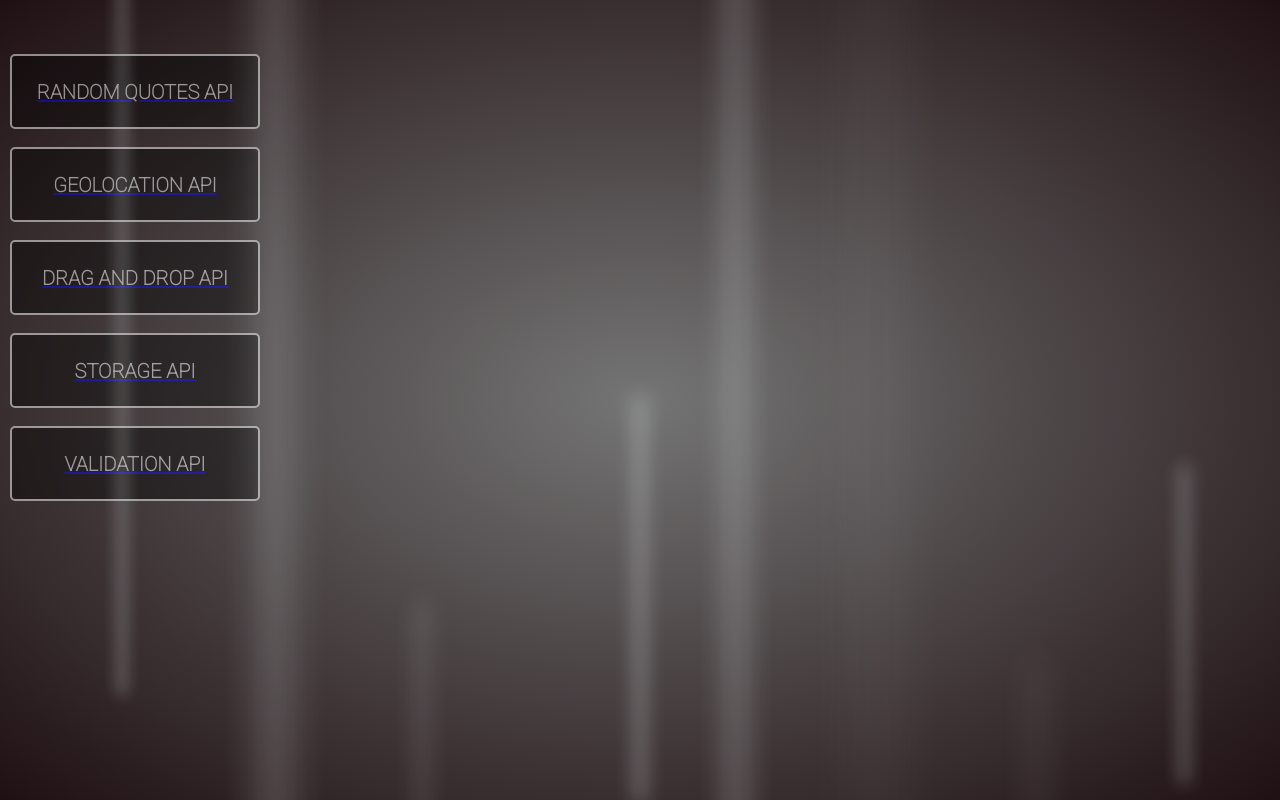
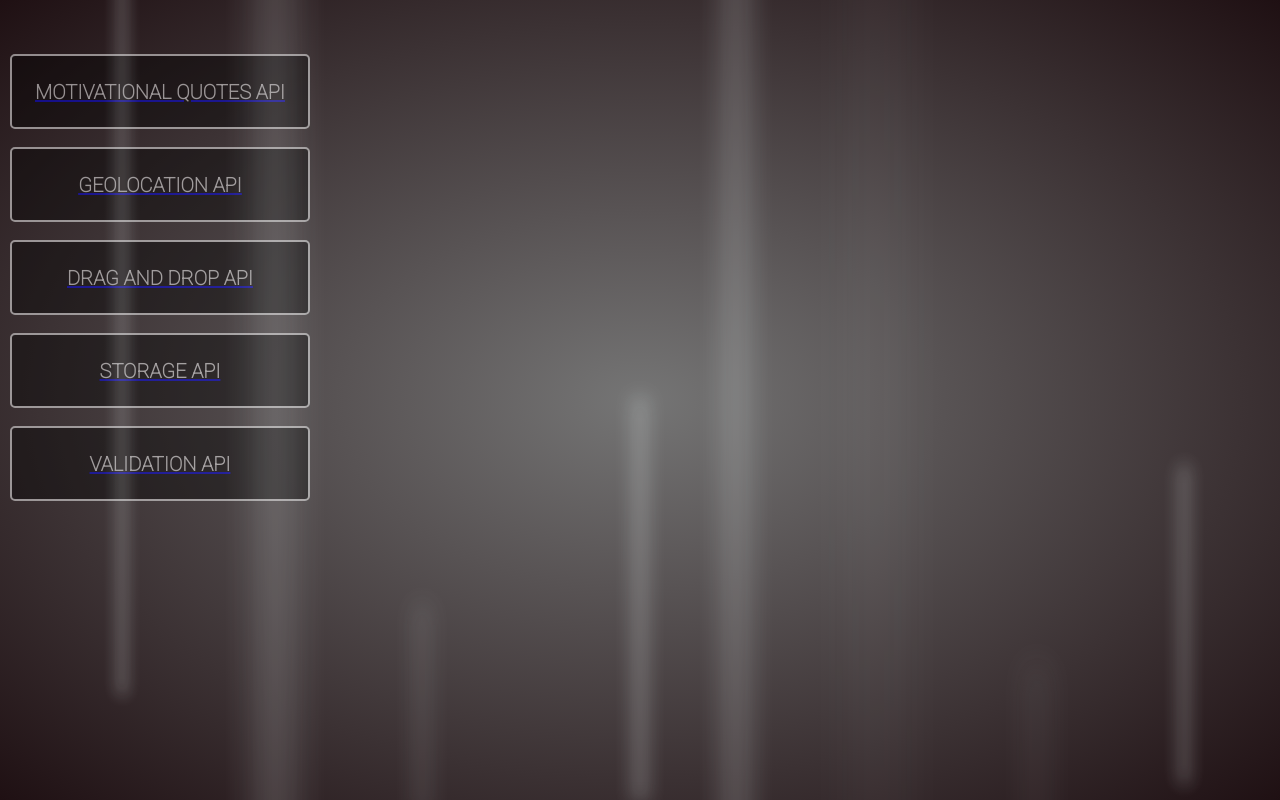
Before and after one commit to Himesh-15/cn-api, a plain HTML site: page index.html in a window 1280 px wide. Drawn offline with Linux system fonts and the light colour scheme.

Commit message:
updated index file

```diff
--- a/index.html
+++ b/index.html
@@ -10,9 +10,6 @@
             height: 100vh;
             font-weight: 100;
             background: radial-gradient(#757575, #1f1013);
-            /* -webkit-overflow-Y: hidden;
-            -moz-overflow-Y: hidden;
-            -o-overflow-Y: hidden; */
             overflow-y: hidden;
             -webkit-animation: fadeIn 1 1s ease-out;
             -moz-animation: fadeIn 1 1s ease-out;
@@ -26,7 +23,7 @@
             background: rgba(0, 0, 0, 0.8);
             font-family: 'Roboto', sans-serif;
             color: white;
-            width: 250px;
+            width: 300px;
             height: 75px;
             font-size: 20px;
             border-radius: 5px;
@@ -550,7 +547,7 @@
     <p id='head1' class='header'>CN PROJECT</p>
     <p id='head2' class='header'>API</p>
     <br><br><br>
-    <button><a href="fetch.html"><b><p style = "color: white;"> RANDOM QUOTES API</p></b></a></button><br><br>
+    <button><a href="fetch.html"><b><p style = "color: white;"> MOTIVATIONAL QUOTES API</p></b></a></button><br><br>
     <button><a href="location.html"><b><p style = "color: white;"> GEOLOCATION API</p></b></a></button><br><br>
     <button><a href="drag_drop_music.html"><b><p style = "color: white;"> DRAG AND DROP API</p></b></a></button><br><br>
     <button><a href="storage.html"><b><p style = "color: white;"> STORAGE API</p></b></a></button><br><br>
```
